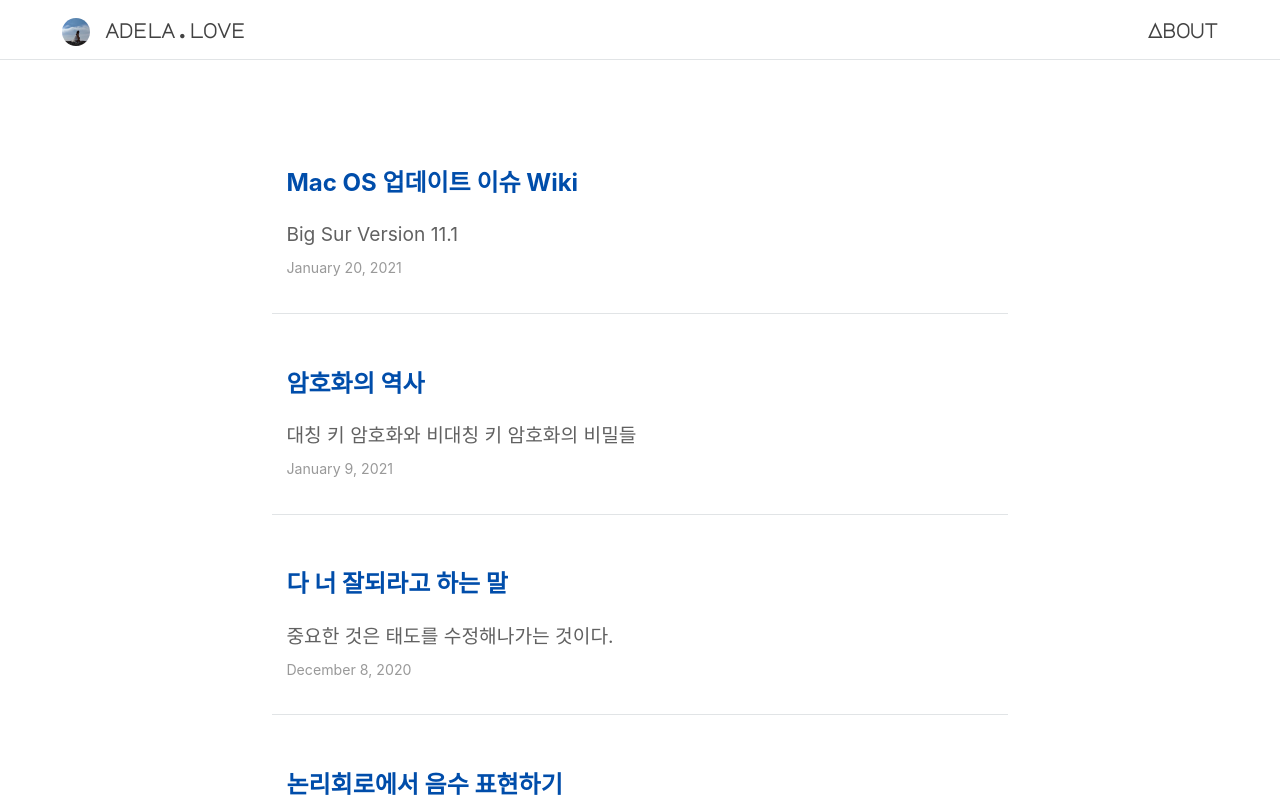
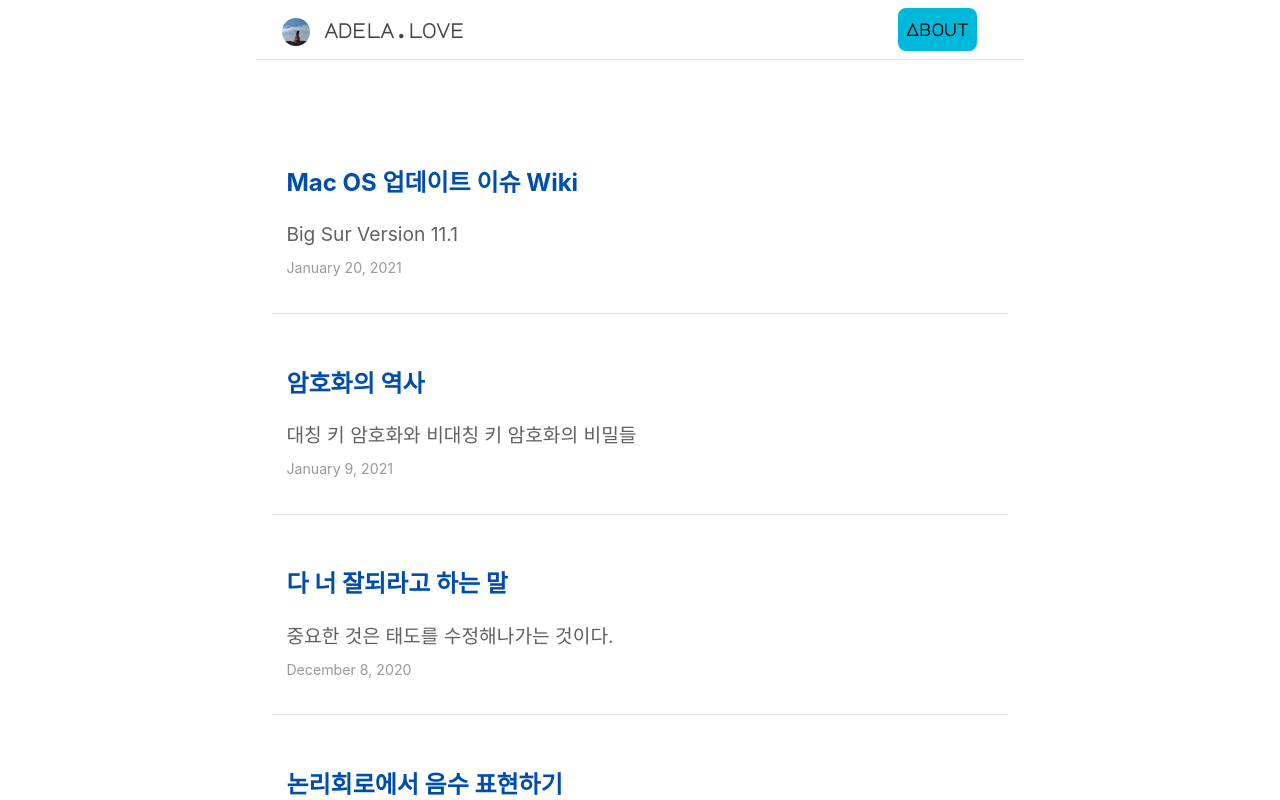
Before and after one commit to love-adela/adela.love, a Next.js app: page / in a window 1280 px wide. Shown: the top 800 px of the page. Built offline with nearby package versions, Linux system fonts and the light colour scheme; a web font is replaced by a local one.

Commit message:
Change 'About' logo setting

```diff
--- a/components/navbar.js
+++ b/components/navbar.js
@@ -15,7 +15,7 @@ export default function NavBar() {
           </Link>
           <Link href="/about">
             <div className={styles.headerHomeAbout}>
-              <a><h2>About</h2></a>
+              <a><span className={styles.headerHomeAbout}>About</span></a>
             </div>
         </Link>
       </nav>
--- a/components/navbar.module.css
+++ b/components/navbar.module.css
@@ -14,13 +14,16 @@
   border-bottom: 1.5px solid #e1e4e6;
   height: 60px;
   width: 100%;
+  max-width: 48rem;
+  left: 50%;
+  transform: translate(-50%, 0);
   background-color: rgba(255, 255, 255, 0.9);
 }
 
 .headerLogo {
   display: block;
   float: left;
-  padding-left: 3%;
+  padding-left: 0;
 }
 
 .headerLogo li {
@@ -51,6 +54,25 @@
   color: #424242;
 }
 
+.headerHomeAbout span{
+  background-color: #00b9da;
+  box-sizing: inherit;
+  color: black;
+  display: 10px 8px;
+  padding: 8px 8px 8px 8px;
+  border-radius: 8px;
+  font-weight: 800;
+}
+
+@keyframes aboutKeyShake {
+  50% {
+  transform: rotate(10deg)
+  }
+}
+.headerHomeAbout span:hover{
+  animation: aboutKeyShake .4s linear;
+}
+
 .headerHomeImage {
   display: inline-block;
   width: 28px;
```
